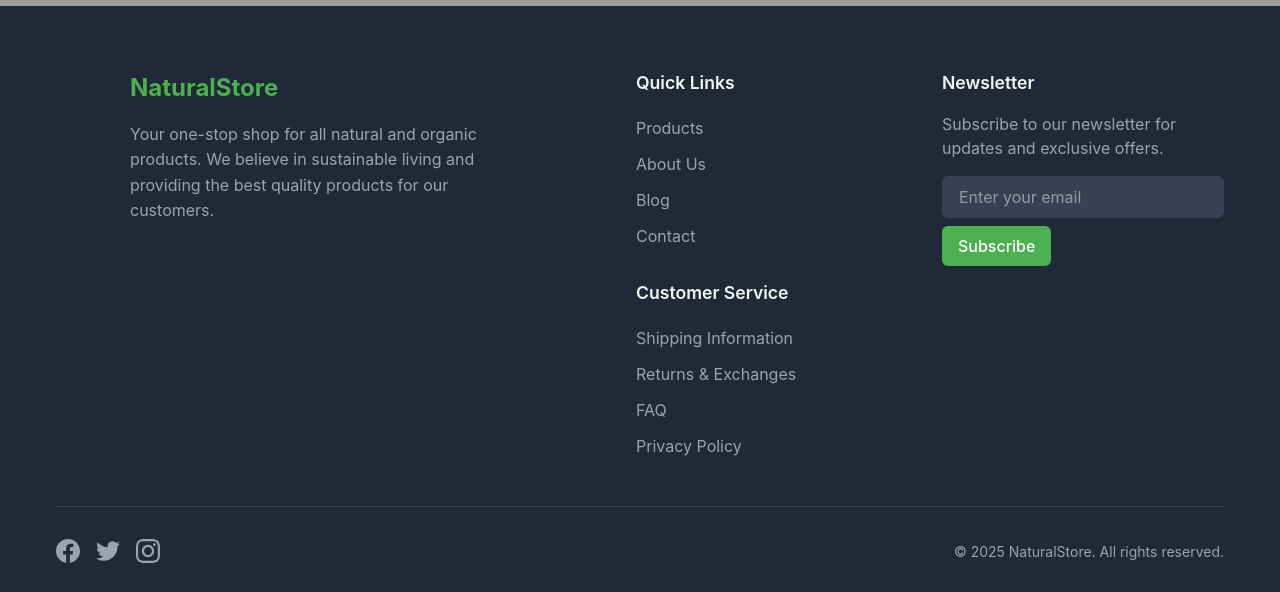
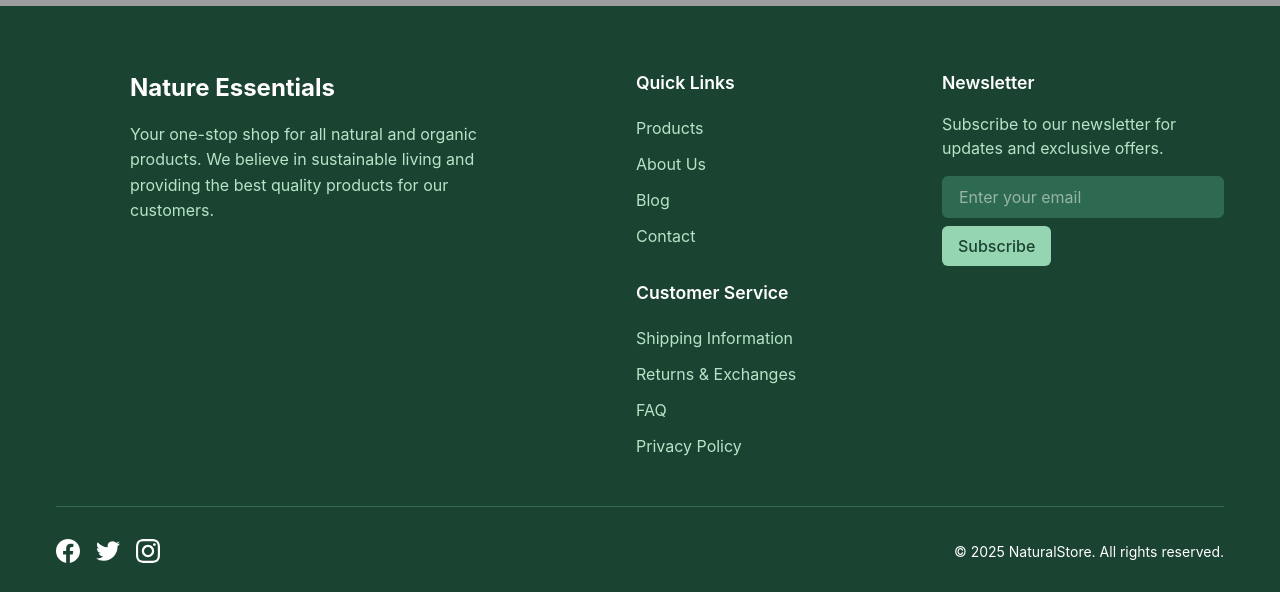
Before and after one commit to WireScript/natural-store-web, a Next.js app: page / in a window 1280 px wide. Shown: the part 3655-4247 px from the top of the page. Built offline with nearby package versions, Linux system fonts and the light colour scheme; grey boxes are pictures that could not be loaded.

Commit message:
Footer Color Change

```diff
--- a/src/components/Footer/Footer.js
+++ b/src/components/Footer/Footer.js
@@ -7,7 +7,7 @@ const Footer = () => {
       <div className={styles.FooterContainer}>
         <div className={styles.FooterGrid}>
           <div className={styles.FooterCompany}>
-            <h2 className={styles.FooterCompanyName}>NaturalStore</h2>
+            <h2 className={styles.FooterCompanyName}>Nature Essentials</h2>
             <p className={styles.FooterCompanyDescription}>
               Your one-stop shop for all natural and organic products. We believe in
               sustainable living and providing the best quality products for our
--- a/src/components/Footer/Footer.module.css
+++ b/src/components/Footer/Footer.module.css
@@ -1,7 +1,7 @@
 /* Footer.module.css */
 .Footer {
-  background-color: #1F2937;
-  color: #F3F4F6;
+  background-color: #1B4332; /* Deep Forest Green */
+  color: #E9F5DB; /* Soft Greenish White */
   padding: 4rem 1rem 2rem;
 }
 
@@ -28,12 +28,12 @@
 .FooterCompanyName {
   font-size: 1.5rem;
   font-weight: bold;
-  color: #4CAF50;
+  color: #ffffff; /* Fresh Green */
   margin-bottom: 1rem;
 }
 
 .FooterCompanyDescription {
-  color: #9CA3AF;
+  color: #B7E4C7; /* Light Greenish Gray */
   line-height: 1.6;
 }
 
@@ -52,18 +52,18 @@
 .FooterLinkGroupTitle {
   font-size: 1.1rem;
   font-weight: 600;
-  color: #F3F4F6;
+  color: #ffffff;
   margin-bottom: 0.5rem;
 }
 
 .FooterLink {
-  color: #9CA3AF;
+  color: #B7E4C7; /* Light Greenish Gray */
   text-decoration: none;
   transition: color 0.3s ease;
 }
 
 .FooterLink:hover {
-  color: #4CAF50;
+  color: #95D5B2; /* Fresh Green */
 }
 
 .FooterNewsletter {
@@ -74,12 +74,12 @@
 .FooterNewsletterTitle {
   font-size: 1.1rem;
   font-weight: 600;
-  color: #F3F4F6;
+  color: #ffffff;
   margin-bottom: 1rem;
 }
 
 .FooterNewsletterDescription {
-  color: #9CA3AF;
+  color: #B7E4C7;
   margin-bottom: 1rem;
 }
 
@@ -93,21 +93,21 @@
   flex: 1;
   padding: 0.5rem 1rem;
   border-radius: 0.375rem;
-  border: 1px solid #374151;
-  background-color: #374151;
-  color: #F3F4F6;
+  border: 1px solid #2D6A4F; /* Muted Dark Green */
+  background-color: #2D6A4F; /* Darker Green */
+  color: #ffffff;
   min-width: 180px;
 }
 
 .FooterNewsletterInput:focus {
   outline: none;
-  border-color: #4CAF50;
+  border-color: #95D5B2; /* Fresh Green */
 }
 
 .FooterNewsletterButton {
   padding: 0.5rem 1rem;
-  background-color: #4CAF50;
-  color: white;
+  background-color: #95D5B2;
+  color: #1B4332; /* Dark Green Text */
   border-radius: 0.375rem;
   font-weight: 500;
   transition: background-color 0.3s ease;
@@ -115,13 +115,13 @@
 }
 
 .FooterNewsletterButton:hover {
-  background-color: #43A047;
+  background-color: #74C69D; /* Slightly Darker Green */
 }
 
 /* Footer bottom section */
 .FooterBottom {
   padding-top: 2rem;
-  border-top: 1px solid #374151;
+  border-top: 1px solid #2D6A4F;
   display: flex;
   flex-direction: column;
   gap: 1rem;
@@ -136,12 +136,12 @@
 }
 
 .FooterSocialLink {
-  color: #9CA3AF;
+  color: #ffffff;
   transition: color 0.3s ease;
 }
 
 .FooterSocialLink:hover {
-  color: #4CAF50;
+  color: #95D5B2;
 }
 
 .FooterSocialIcon {
@@ -150,7 +150,7 @@
 }
 
 .FooterCopyright {
-  color: #9CA3AF;
+  color: #ffffff;
   font-size: 0.875rem;
 }
 
```
